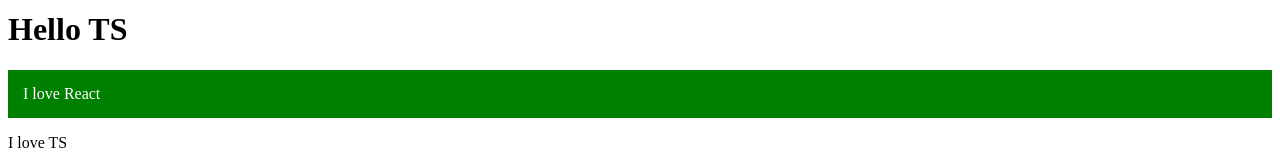
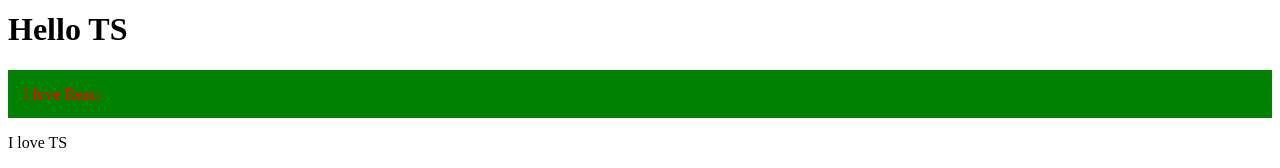
Before and after one commit to KDaniyil/React-shop-project, a React (Create React App) app: page / in a window 1280 px wide. Shown: the part 127-295 px from the top of the page. Built offline with nearby package versions, Linux system fonts and the light colour scheme.

Commit message:
add style with variable

```diff
--- a/src/Content.tsx
+++ b/src/Content.tsx
@@ -4,11 +4,12 @@
     year: number
 }
 export const Content = (props: Props) => {
+    let data = true
     return (
         <>
             <p
                 style={{
-                    color: 'white',
+                    color: data ? 'red' : 'yellow',
                     backgroundColor: 'green',
                     padding: '15px',
                 }}
```
